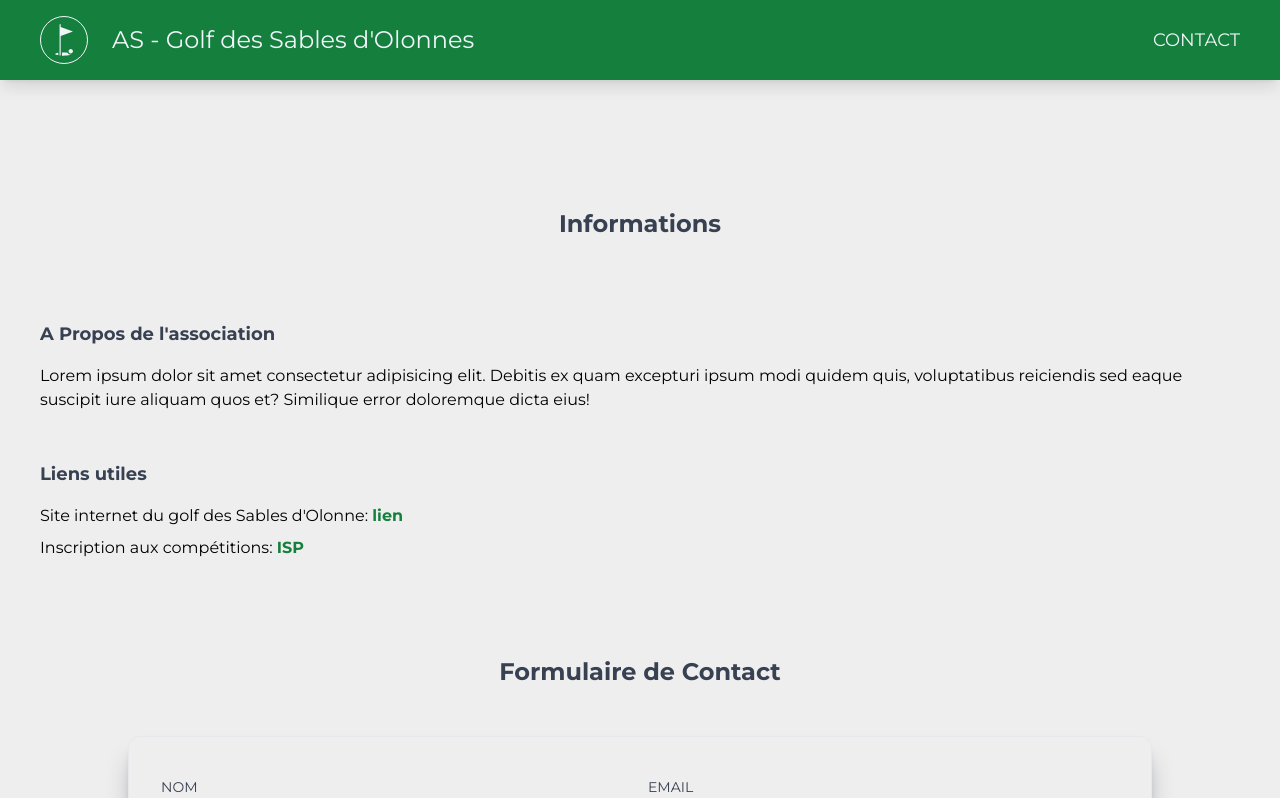
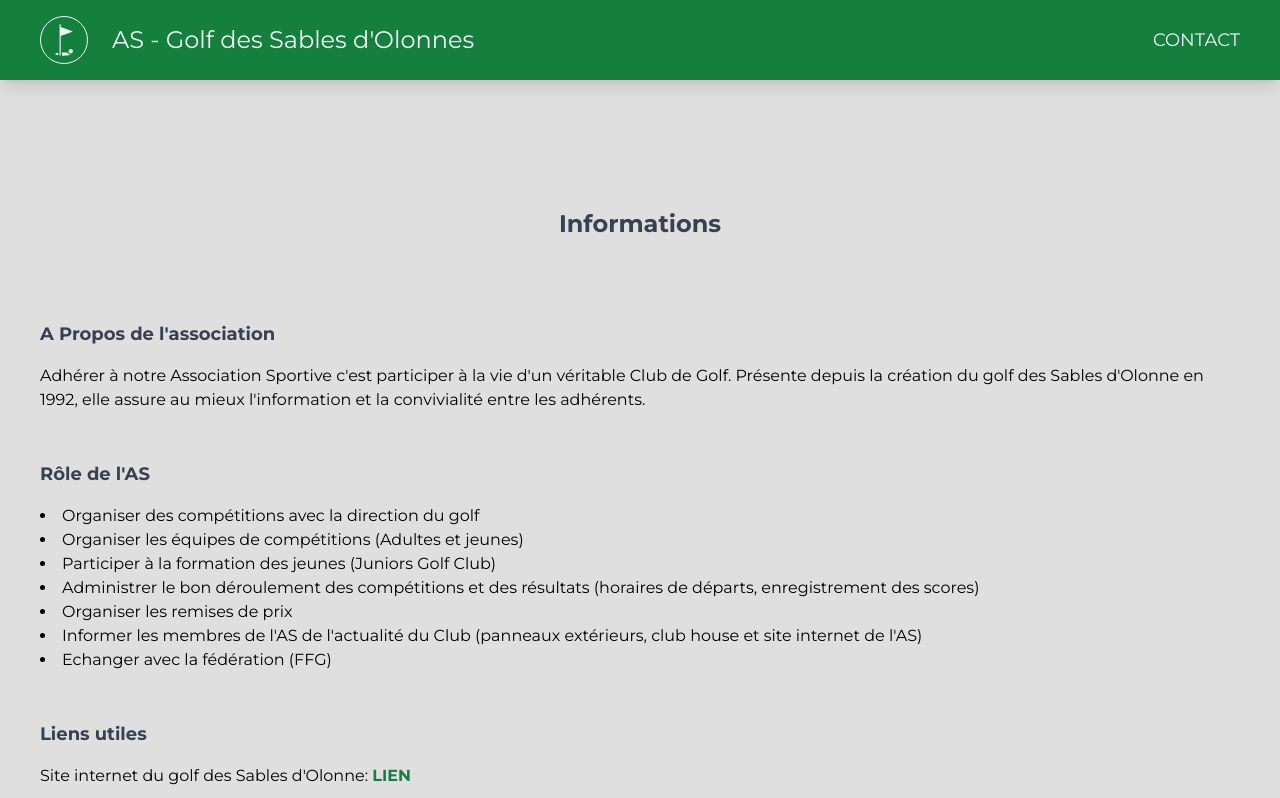
Before and after one commit to arlbdt/As-Golf-Olonnes, a Next.js app: page /contact in a window 1280 px wide. Shown: the top 798 px of the page. Built offline with nearby package versions, Linux system fonts and the light colour scheme.

Commit message:
add text association description

```diff
--- a/pages/contact.jsx
+++ b/pages/contact.jsx
@@ -50,11 +50,30 @@
             A Propos de l'association
           </h5>
           <p className=" my-4">
-            Lorem ipsum dolor sit amet consectetur adipisicing elit. Debitis ex
-            quam excepturi ipsum modi quidem quis, voluptatibus reiciendis sed
-            eaque suscipit iure aliquam quos et? Similique error doloremque
-            dicta eius!
+            Adhérer à notre Association Sportive c'est participer à la vie d'un
+            véritable Club de Golf. Présente depuis la création du golf des
+            Sables d'Olonne en 1992, elle assure au mieux l'information et la
+            convivialité entre les adhérents.
           </p>
+        </div>
+
+        <div className="mb-12">
+          <h5 className="text-lg font-semibold text-gray-700">Rôle de l'AS</h5>
+          <ul className=" my-4 list-disc list-inside">
+            <li>Organiser des compétitions avec la direction du golf</li>
+            <li>Organiser les équipes de compétitions (Adultes et jeunes)</li>
+            <li>Participer à la formation des jeunes (Juniors Golf Club)</li>
+            <li>
+              Administrer le bon déroulement des compétitions et des résultats
+              (horaires de départs, enregistrement des scores)
+            </li>
+            <li>Organiser les remises de prix</li>
+            <li>
+              Informer les membres de l'AS de l'actualité du Club (panneaux
+              extérieurs, club house et site internet de l'AS)
+            </li>
+            <li>Echanger avec la fédération (FFG)</li>
+          </ul>
         </div>
 
         <div className="mb-24">
@@ -68,18 +87,18 @@
                 href="https://www.golfdessablesdolonne.com/"
                 className="text-green-700 font-semibold"
               >
-                lien
+                LIEN
               </a>
             </li>
             <li>
-              Inscription aux compétitions:{" "}
+              S'inscrire aux compétitions via ISP:{" "}
               <a
                 target="_blank"
                 rel="noreferrer "
                 href="https://www.isp-golf.fr/"
                 className="text-green-700 font-semibold"
               >
-                ISP
+                LIEN
               </a>
             </li>
           </ul>
--- a/styles/globals.scss
+++ b/styles/globals.scss
@@ -18,7 +18,7 @@
     content: "";
     width: 100%;
     height: 100vh;
-    background: rgb(239, 238, 238);
+    background: rgb(223, 223, 223);
     position: fixed;
     left: 0;
     top: 0;
```
